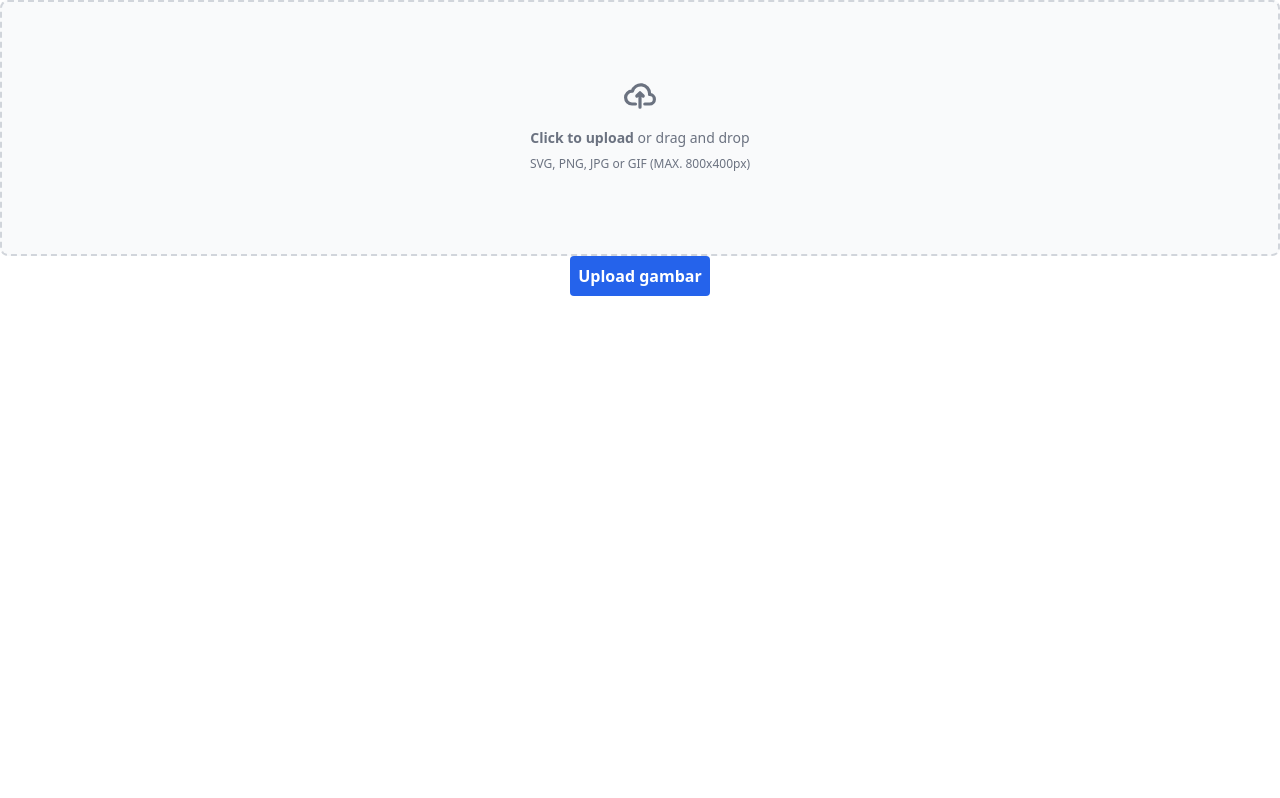
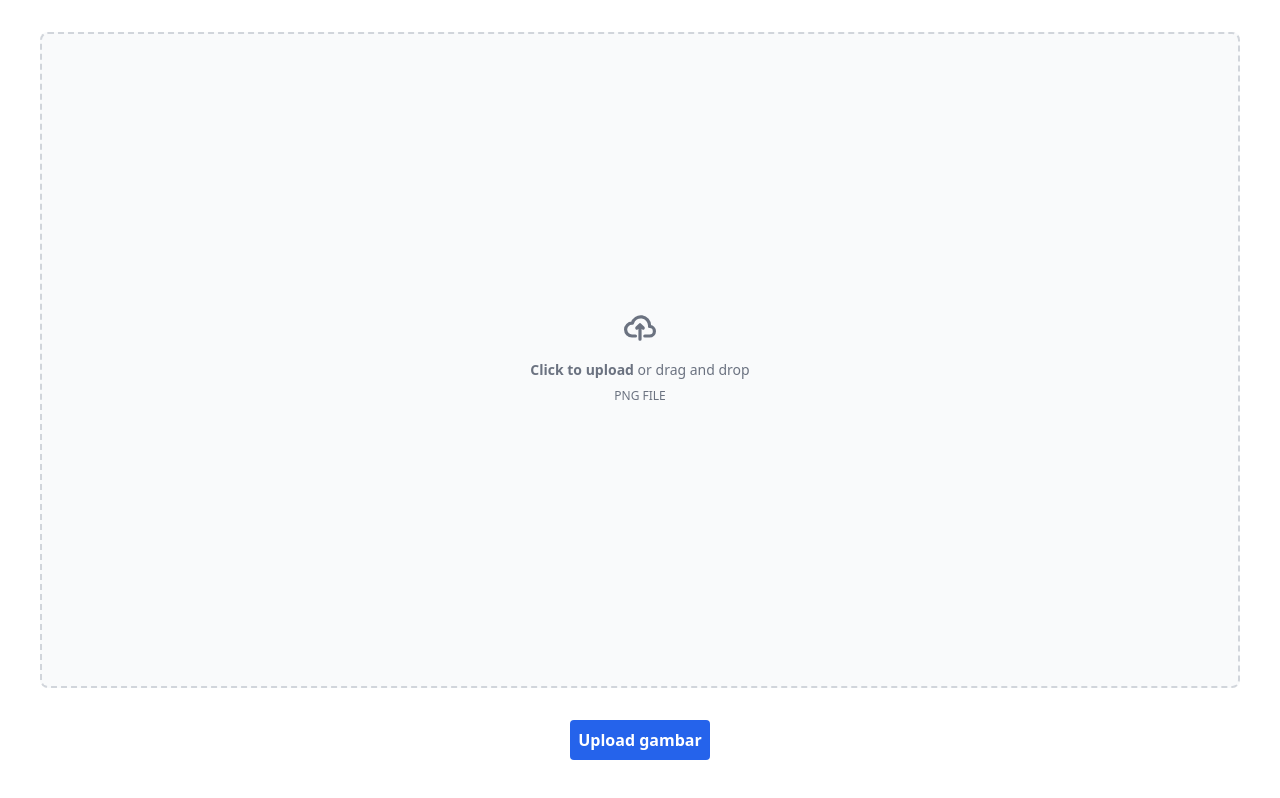
Before and after one commit to zask45/black-white-converter, a React (Vite) app in the folder client/: page / in a window 1280 px wide. Built offline with nearby package versions, Linux system fonts and the light colour scheme.

Commit message:
update ui

```diff
--- a/client/src/App.jsx
+++ b/client/src/App.jsx
@@ -39,14 +39,14 @@ const App = () => {
 
   return (
     <>
-      <div class="flex items-center justify-center w-full">
-        <label for="dropzone-file" class="flex flex-col items-center justify-center w-full h-64 border-2 border-gray-300 border-dashed rounded-lg cursor-pointer bg-gray-50 dark:hover:bg-gray-800 dark:bg-gray-700 hover:bg-gray-100 dark:border-gray-600 dark:hover:border-gray-500 dark:hover:bg-gray-600">
+      <div class="flex items-center justify-center w-screen h-[45rem] px-10 py-8">
+        <label for="dropzone-file" class="flex flex-col items-center justify-center w-full h-full border-2 border-gray-300 border-dashed rounded-lg cursor-pointer bg-gray-50 dark:hover:bg-gray-800 dark:bg-gray-700 hover:bg-gray-100 dark:border-gray-600 dark:hover:border-gray-500 dark:hover:bg-gray-600">
           <div class="flex flex-col items-center justify-center pt-5 pb-6">
               <svg class="w-8 h-8 mb-4 text-gray-500 dark:text-gray-400" aria-hidden="true" xmlns="http://www.w3.org/2000/svg" fill="none" viewBox="0 0 20 16">
                   <path stroke="currentColor" stroke-linecap="round" stroke-linejoin="round" stroke-width="2" d="M13 13h3a3 3 0 0 0 0-6h-.025A5.56 5.56 0 0 0 16 6.5 5.5 5.5 0 0 0 5.207 5.021C5.137 5.017 5.071 5 5 5a4 4 0 0 0 0 8h2.167M10 15V6m0 0L8 8m2-2 2 2"/>
               </svg>
               <p class="mb-2 text-sm text-gray-500 dark:text-gray-400"><span class="font-semibold">Click to upload</span> or drag and drop</p>
-              <p class="text-xs text-gray-500 dark:text-gray-400">SVG, PNG, JPG or GIF (MAX. 800x400px)</p>
+              <p class="text-xs text-gray-500 dark:text-gray-400">PNG FILE</p>
           </div>
 
           <input id="dropzone-file" type="file" accept="image/*" class="hidden" onChange={handleChange} />
```
